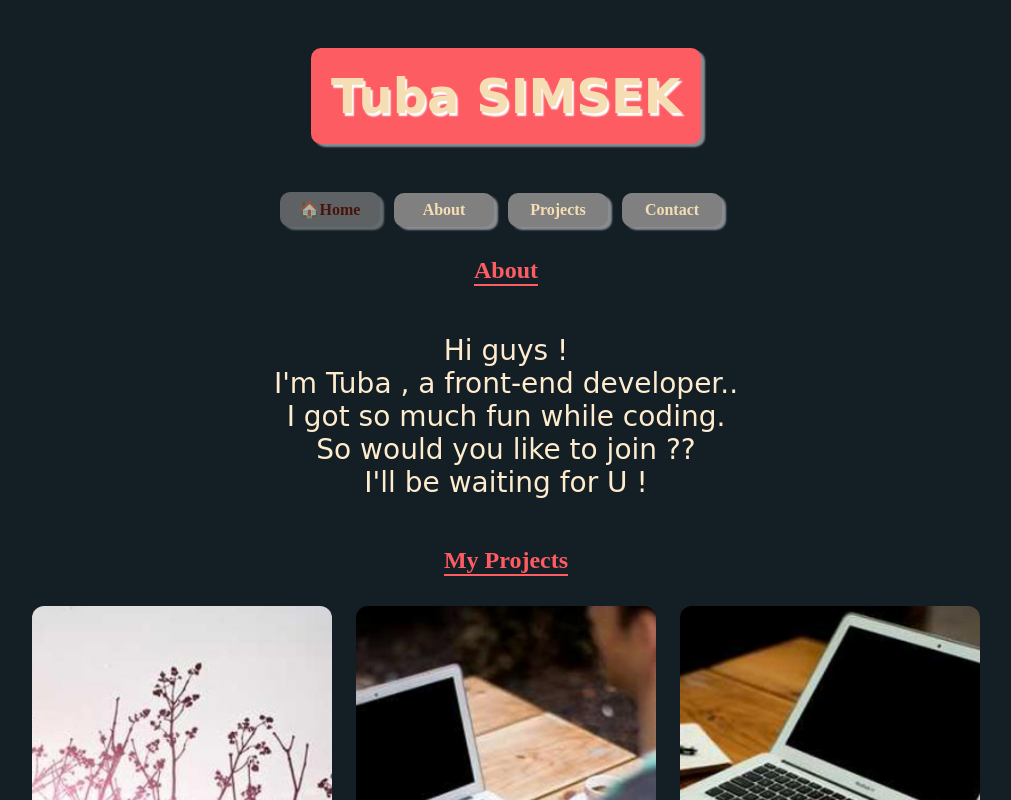
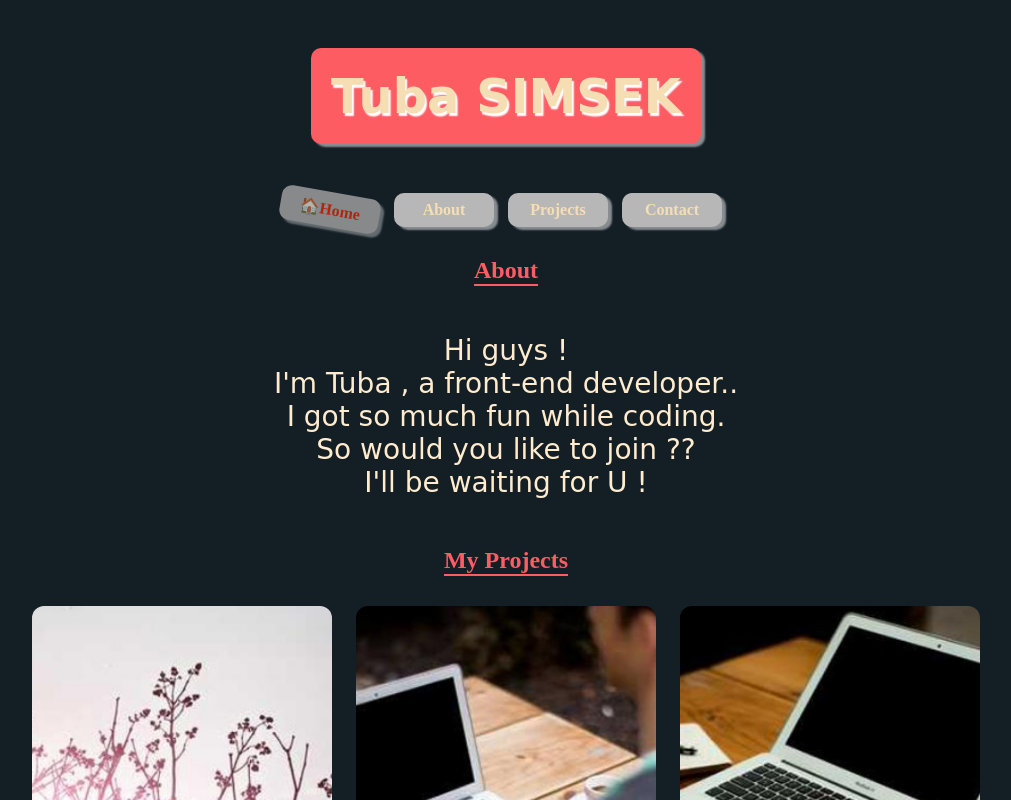
Before and after one commit to tuba-gibi/pro, a plain HTML site: page index.html in a window 1280 px wide. In both pictures the pointer is over the link "Home". Shown: the top 800 px of the page, without its empty margins (134-1145 px from the left). Drawn offline with Linux system fonts and the light colour scheme; a web font is replaced by a local one.

Commit message:
transition

```diff
--- a/style.css
+++ b/style.css
@@ -23,7 +23,7 @@ h1:hover {
   font-weight: bolder;
 }
 header nav a {
-  background-color: gray;
+  background-color: rgb(184, 183, 183);
   color: wheat;
   text-decoration: none;
   border-radius: 10px;
@@ -34,9 +34,13 @@ header nav a {
   width: 100px;
   box-shadow: 4px 3px 2px rgba(252, 251, 251, 0.5);
   font-weight: 700;
+  transition: 1s;
 }
 header nav a:hover {
-  color: rgb(94, 16, 2);
+  -ms-transform: rotate(10deg); /* IE 9 */
+  transform: rotate(10deg);
+  font-weight: bolder;
+  color:rgb(243, 41, 5);
   opacity: 0.7;
 }
 h3 {
```
